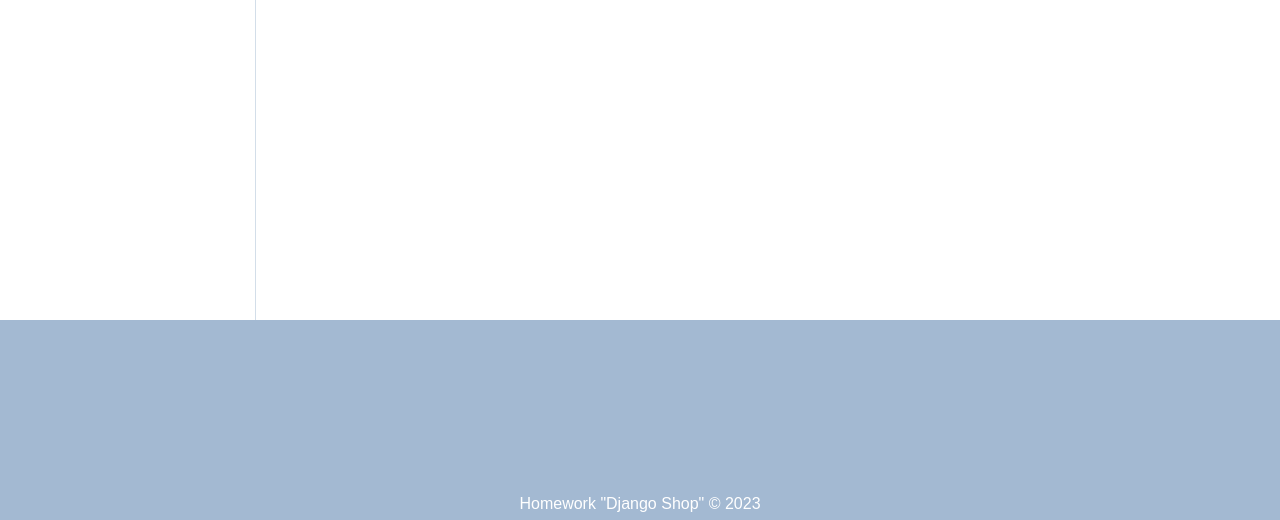
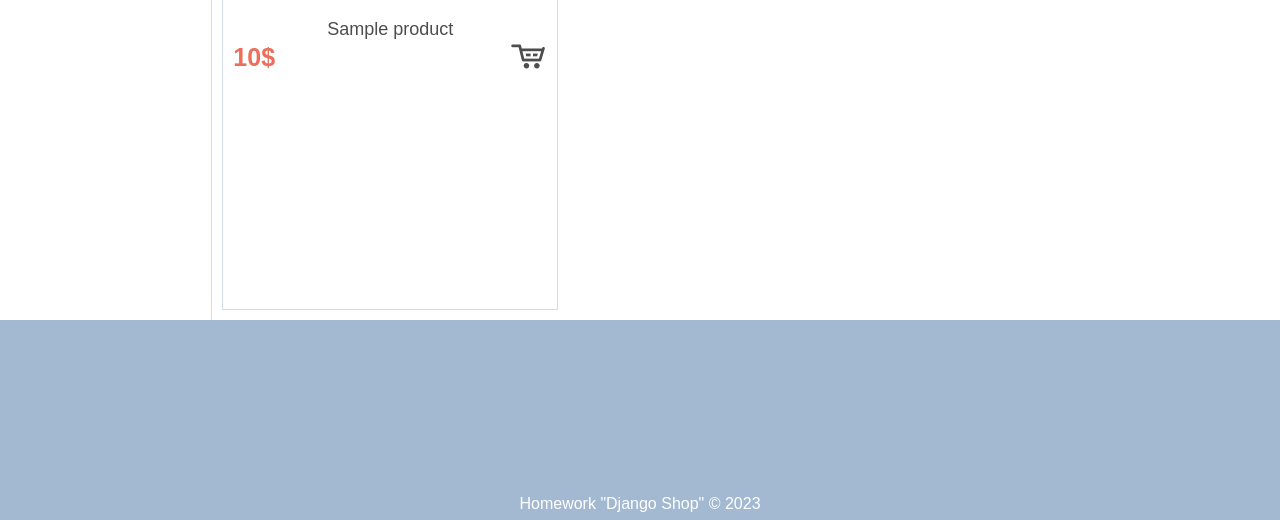
Before and after one commit to AndreyVitovtov/Django_Shop, a Django app: template Shop/app/templates/home.html in a window 1280 px wide. Shown: the part 310-830 px from the top of the page. Run offline with Django 4.2, Linux system fonts and the light colour scheme; the template is opened without the code that fills it: most values are stand-ins (such as "Sample title", 1, 10 or a date in 2020).

Commit message:
added markup for products

```diff
--- a/Shop/app/static/css/main.css
+++ b/Shop/app/static/css/main.css
@@ -102,7 +102,6 @@
 }
 
 main {
-    /* TODO: delete after adding content */
     min-height: 70vh;
 }
 
@@ -110,16 +109,77 @@
     display: flex;
 }
 
-main .main-catalog, main .main-content {
-    padding: 20px var(--padding);
+main .main-content {
+    padding: 10px;
+    width: 100%;
 }
 
-main .main-catalog {
+main .main-categories {
     width: 20%;
     border-right: solid 1px var(--headerBg);
     height: 100%;
-    /* TODO: delete after adding content */
     min-height: 70vh;
+}
+
+main .main-categories a {
+    display: block;
+    padding: 10px var(--padding);
+    color: var(--TextColor)
+}
+
+main .main-categories a:hover, main .main-categories a.active {
+    background-color: var(--buttonBgColor);
+    color: var(--buttonTxtColor)
+}
+
+main .products {
+    display: grid;
+    grid-template-columns: 1fr 1fr 1fr;;
+    gap: 10px;
+    padding-right: var(--padding);
+}
+
+main .products .product {
+    border: 1px solid var(--headerBg);
+    padding: 10px;
+}
+
+main .product-img {
+    width: 100%;
+    min-height: 200px;
+    height: auto;
+    background-size: contain;
+    background-repeat: no-repeat;
+    background-position: center;
+}
+
+main .product-title {
+    text-align: center;
+    font-size: 18px;
+    padding-top: 20px;
+}
+
+main .product-title a {
+    color: var(--iconsColor);
+}
+
+main .product-price {
+    font-size: 25px;
+    font-weight: bold;
+    color: var(--buttonTxtColor);
+}
+
+main .product-add-to-cart {
+    font-size: var(--iconsSize);
+}
+
+main .product-add-to-cart a {
+    color: var(--iconsColor);
+    transition: 0.2s;
+}
+
+main .product-add-to-cart a:hover {
+    color: var(--iconsColorHover);
 }
 
 footer {
--- a/Shop/app/static/css/variables.css
+++ b/Shop/app/static/css/variables.css
@@ -12,6 +12,7 @@
     --buttonTxtColorHover: #FFFFFF;
     --buttonBgColor: #F0F0F0;
     --buttonBgColorHover: #EC6E5B;
+    --TextColor: #4d4d4d;
 
     --padding: 30px;
 
--- a/Shop/app/templates/home.html
+++ b/Shop/app/templates/home.html
@@ -1,13 +1,40 @@
 {% extends 'main.html' %}
-
+{% load static %}
 
 {% block main %}
-<div class="content">
-    <div class="main-catalog">
-        Catalog
+    <div class="content">
+        <div class="main-categories">
+            {% for category in categories %}
+                <a href="/category/{{ category.id }}"
+                   class="{% if selected_category and selected_category == category.id %}active{% endif %}">
+                    {{ category.title }}
+                </a>
+            {% endfor %}
+        </div>
+        <div class="main-content products">
+            {% for product in products %}
+                <div class="product">
+                    <a href="/product/{{ product.id }}">
+                    {{ img_exists }}
+                        <div class="product-img"
+                             style="background-image: url({% static 'images/'|add:product.img %}">
+                        </div>
+                    </a>
+                    <div class="product-title">
+                        <a href="/product/{{ product.id }}">{{ product.title }}</a>
+                    </div>
+                    <div class="flex-between">
+                        <div class="product-price">
+                            {{ product.price }}$
+                        </div>
+                        <div class="product-add-to-cart">
+                            <a href="">
+                                <i class="icon-cart"></i>
+                            </a>
+                        </div>
+                    </div>
+                </div>
+            {% endfor %}
+        </div>
     </div>
-    <div class="main-content">
-        MAIN CONTENT
-    </div>
-</div>
 {% endblock %}
```
Also changed, not shown: Shop/app/views.py (+92 -2 lines), Shop/app/static/images/8d261abc4c96bfbde4cb9d117e63ffc8.webp (added), Shop/app/static/images/no-image.png (added).
